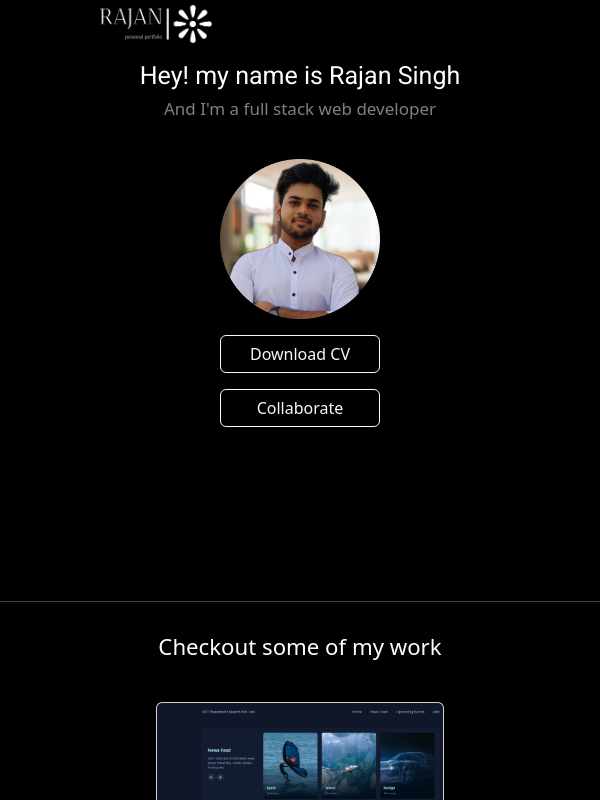
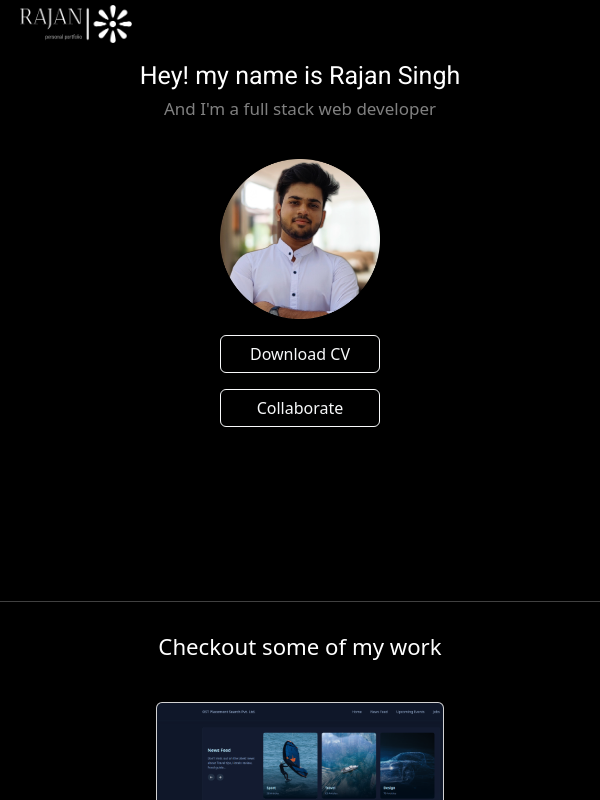
Before and after one commit to Rajan1902/rajan-portfolio, a React (Create React App) app: page / in a window 600 px wide. Shown: the top 800 px of the page. Built offline with nearby package versions, Linux system fonts and the light colour scheme.

Commit message:
update mobile view

```diff
--- a/src/App.scss
+++ b/src/App.scss
@@ -131,7 +131,7 @@
 
   }
   //mobile view
-  @media screen and (min-width: 400px) and (max-width: 600px){
+  @media screen and (max-width: 600px){
 
     .banner{
       margin-top: 45px;
@@ -156,7 +156,7 @@
     .logo{
       top: 5px;
       width: 7rem;
-      left: 100px;
+      left: 20px;
       z-index: 1;
     }
     section{
```
